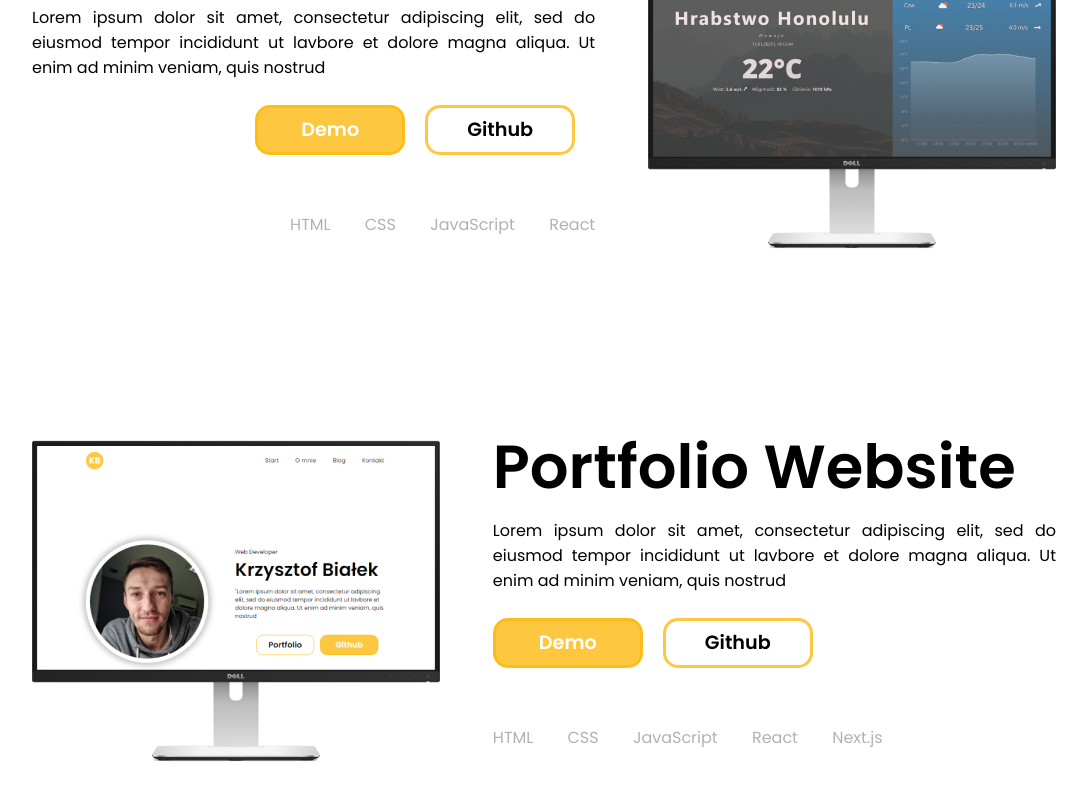
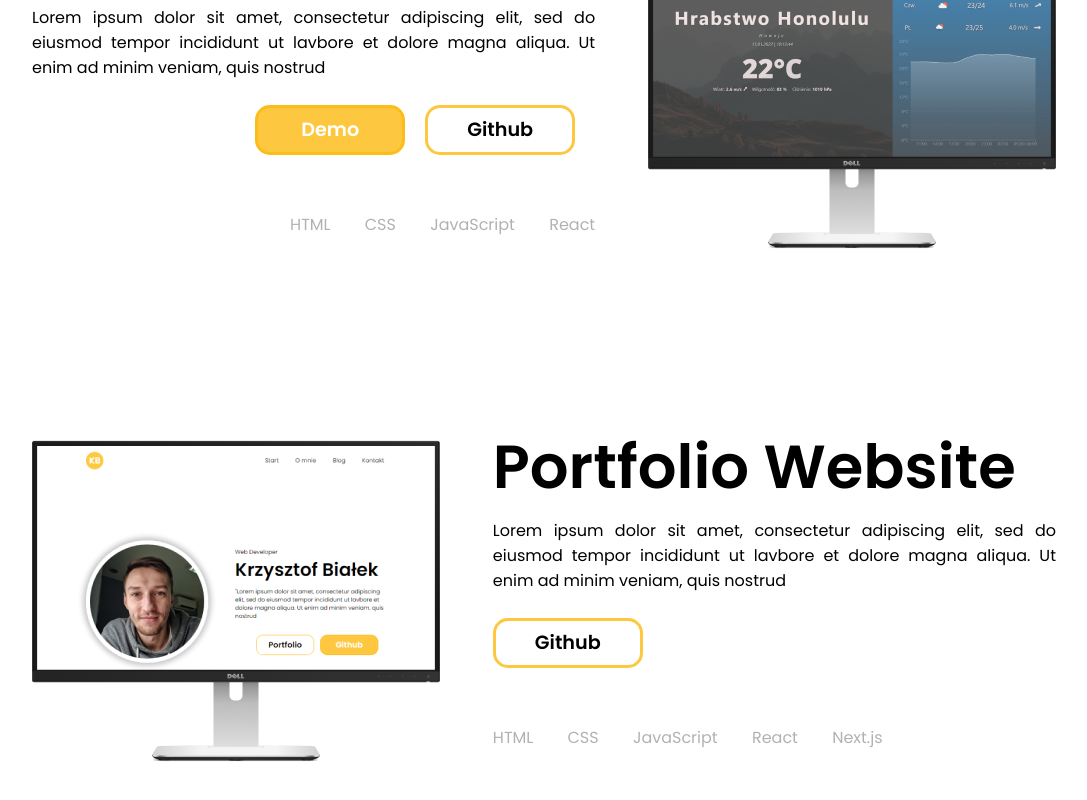
Before and after one commit to bialek-k/Portfolio-website, a Next.js app: page / in a window 1280 px wide. Shown: the part 1720-2520 px from the top of the page, without its empty margins (96-1183 px from the left). Built offline with nearby package versions, Linux system fonts and the light colour scheme.

Commit message:
button work

```diff
--- a/components/Button.js
+++ b/components/Button.js
@@ -8,9 +8,8 @@ const Button = ({ name, sec, sm, onClick, href }) => {
         sm && classes.small
       }`}
       onClick={onClick && onClick}
-      href={href}
     >
-      {name}
+      <a href={href}>{name}</a>
     </button>
   );
 };
--- a/components/Button.module.css
+++ b/components/Button.module.css
@@ -21,3 +21,8 @@
   font-size: 1.2rem;
   border-radius: 15px;
 }
+
+.btn a {
+  text-decoration: none;
+  color: inherit;
+}
--- a/components/Header.js
+++ b/components/Header.js
@@ -27,7 +27,6 @@ const Header = () => {
                     router.pathname === "/" && classes.active
                   }`}
                 >
-                  {" "}
                   Start
                 </a>
               </Link>
--- a/components/Hero.js
+++ b/components/Hero.js
@@ -14,7 +14,7 @@ const Hero = () => {
           ad minim veniam, quis nostrud{" "}
         </p>
         <div className={classes.buttons}>
-          <Button name={"Github"} sec />
+          <Button name={"Github"} sec href={"https://github.com/bialek-k"} />
         </div>
       </div>
     </section>
--- a/components/ProjectItem.js
+++ b/components/ProjectItem.js
@@ -2,7 +2,7 @@ import Image from "next/image";
 import Button from "./Button";
 import classes from "./ProjectItem.module.scss";
 
-const ProjectItem = ({ img, title, desc, tech, rev, github }) => {
+const ProjectItem = ({ img, title, desc, tech, rev, github, demo }) => {
   return (
     <div className={`${classes["card"]} ${rev && classes.cardRevers}`}>
       <div className={classes.photo}>
@@ -12,7 +12,7 @@ const ProjectItem = ({ img, title, desc, tech, rev, github }) => {
         <h1>{title}</h1>
         <p className={classes.descriptionShort}>{desc}</p>
         <div className={classes.btn}>
-          <Button name={"Demo"} sec sm />
+          {demo && <Button name={"Demo"} sec sm href={demo} />}
           <Button name={"Github"} sm href={github} />
         </div>
         <div className={classes.tech}>
```
